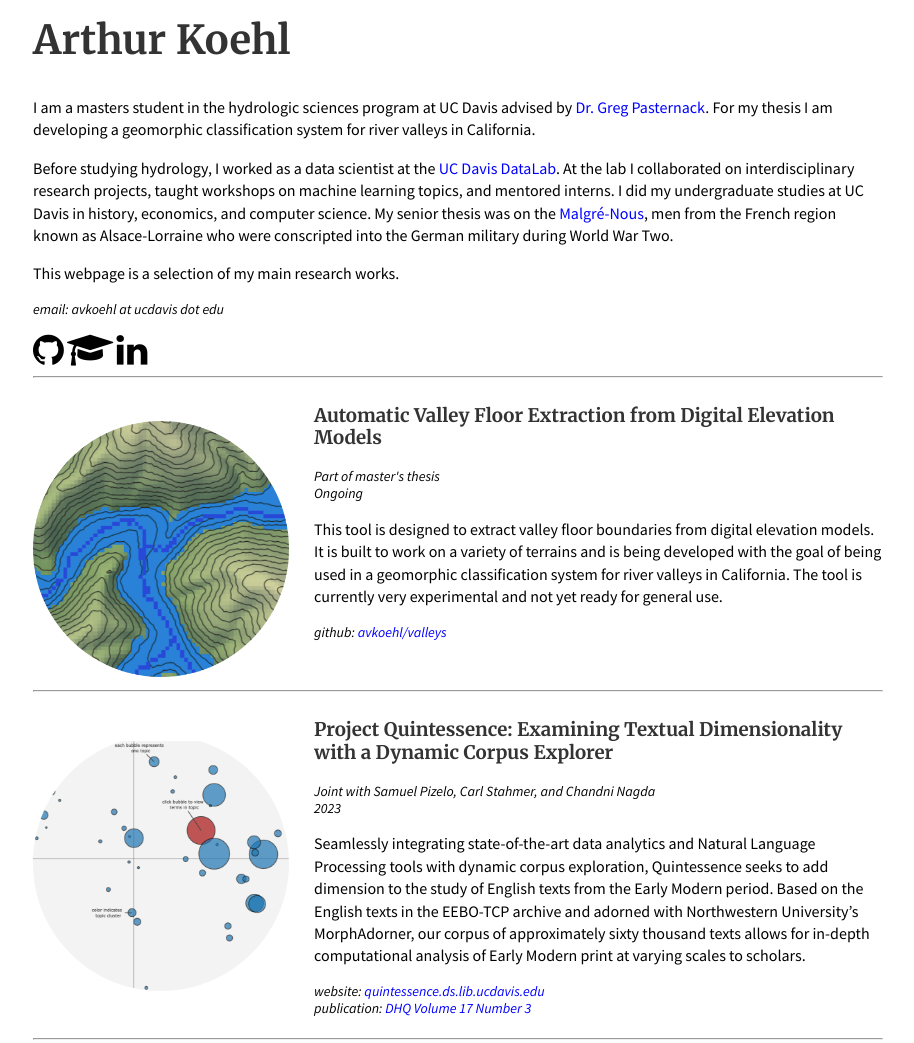
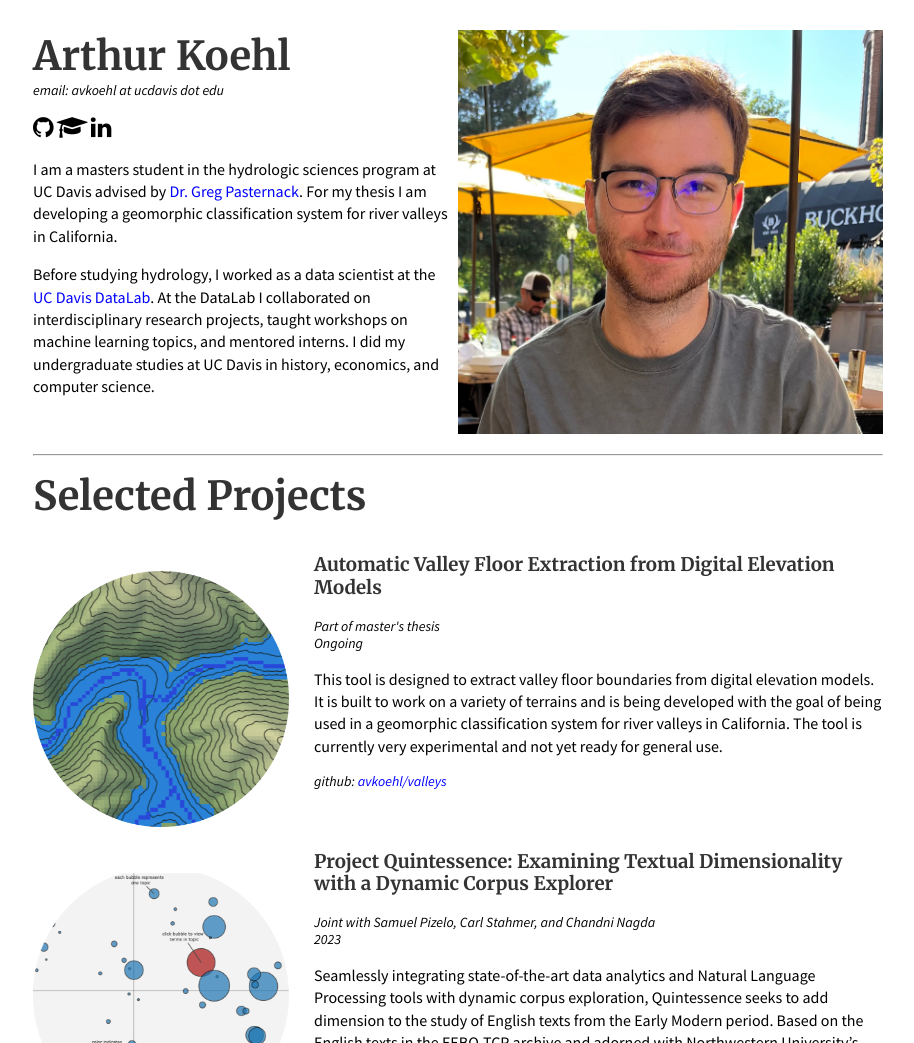
Before and after one commit to avkoehl/personal-website, a plain HTML site: page index.html in a window 1280 px wide. Shown: the top 1043 px of the page, without its empty margins (182-1096 px from the left). Drawn offline with Linux system fonts and the light colour scheme.

Commit message:
add image to page

```diff
--- a/index.html
+++ b/index.html
@@ -23,39 +23,37 @@
     <!-- MAIN -->
     <div class="main">
 
-      <div class="header">
+      <!-- MAIN-BLOCK -->
+      <div class="main-block" style='margin-top: 30px; margin-bottom: 20px;'>
+
+        <div id="text" style='width: 50%; height: 400px'>
       <h1> Arthur Koehl </h1>
-      </div>
-      <!-- MAIN-BLOCK -->
-      <div class="main-block">
 
-        <div id="text">
+      <p class='info'>email: avkoehl at ucdavis dot edu </p>
+      <p>
+          <a style='text-decoration:none !important; color:inherit' href="https:/github.com/avkoehl"><i class="fa fa-github" style="font-size:24px"></i></a>
+          <a style='text-decoration:none !important; color:inherit' href="https://scholar.google.com/citations?user=Zcz37yMAAAAJ&hl=en"><i class="fa fa-graduation-cap" style="font-size:24px"></i></a>
+          <a style='text-decoration:none !important; color:inherit' href="https://www.linkedin.com/in/arthur-koehl-46368b1a8/"><i class="fa fa-linkedin" style="font-size:24px"></i></a>
+      </p>
+
           <p>
             I am a masters student in the hydrologic sciences program at UC Davis advised by <a href="https://pasternack.ucdavis.edu/">Dr. Greg Pasternack</a>.
             For my thesis I am developing a geomorphic classification system for river valleys in California.
           </p>
-
           <p>
             Before studying hydrology, I worked as a data scientist at the <a href="https://datalab.ucdavis.edu">UC Davis DataLab</a>.
-            At the lab I collaborated on interdisciplinary research projects, taught workshops on machine learning topics, and mentored interns.
+            At the DataLab I collaborated on interdisciplinary research projects, taught workshops on machine learning topics, and mentored interns.
             I did my undergraduate studies at UC Davis in history, economics, and computer science.
-            My senior thesis was on the <a href="https://en.wikipedia.org/wiki/Malgr%C3%A9-nous"> Malgré-Nous</a>, men from the French region known as Alsace-Lorraine who were conscripted into the German military during World War Two.
           </p>
+        </div>
+        <div style="width: 50%; display: flex">
+          <img src="./resources/arthur.jpg" alt="Arthur Koehl" style="width: 100%; height: 100%; margin: 0; padding: 0; align-items: center; justify-content: center">
+        </div>
+      </div>
 
-          <p>
-            This webpage is a selection of my main research works.
-          </p>
 
-          <p class="info">
-            email: avkoehl at ucdavis dot edu <br>
-          </p>
-
-          <a style='text-decoration:none !important; color:inherit' href="https:/github.com/avkoehl"><i class="fa fa-github" style="font-size:36px"></i></a>
-          <a style='text-decoration:none !important; color:inherit' href="https://scholar.google.com/citations?user=Zcz37yMAAAAJ&hl=en"><i class="fa fa-graduation-cap" style="font-size:36px"></i></a>
-          <a style='text-decoration:none !important; color:inherit' href="https://www.linkedin.com/in/arthur-koehl-46368b1a8/"><i class="fa fa-linkedin" style="font-size:36px"></i></a>
-        </div> <!-- TEXT -->
-      </div> <!-- MAIN-BLOCK -->
       <hr>
+      <h1> Selected Projects </h1>
 
       <!-- MAIN-BLOCK -->
       <div class="main-block">
@@ -78,7 +76,7 @@
       </div>
       </div>
 
-      <hr>
+
       <div class="main-block">
         <a href="https://digitalhumanities.org/dhq/vol/17/3/000709/000709.html"><img style="margin-top: 35px" src="./resources/quintessence.png"></a>
         <div id="text" style="width: 800px">
@@ -99,7 +97,6 @@
         </div>
       </div>
 
-      <hr>
       <div class="main-block">
         <a href="https://www.library.ucdavis.edu/news/getty-foundation-awards-uc-davis-datalab-274500-to-advance-groundbreaking-image-recognition-technology/"><img style="margin-top: 35px" src="./resources/getty.png"></a>
         <div id="text" style="width: 800px">
@@ -115,8 +112,6 @@
 
         </div>
       </div>
-      <hr>
-
 
       <div class="main-block">
         <a href="https://hess.copernicus.org/articles/25/4631/2021/"><img style="margin-top: 35px" src="./resources/watereview.png"></a>
@@ -140,7 +135,6 @@
 
 
 
-      <hr>
       <div class="main-block">
         <a href="http://malgrenous.net"><img style="margin-top: 35px" src="./resources/malgrenous.png"></a>
         <div id="text" style="width: 800px">
@@ -163,7 +157,6 @@
         </div>
       </div>
 
-      <hr>
       <div class="main-block">
         <a href="http://ds.lib.ucdavis.edu/archv"><img style="margin-top: 40px" src="./resources/archv.png"></a>
         <div id="text" style="width: 800px">
```
